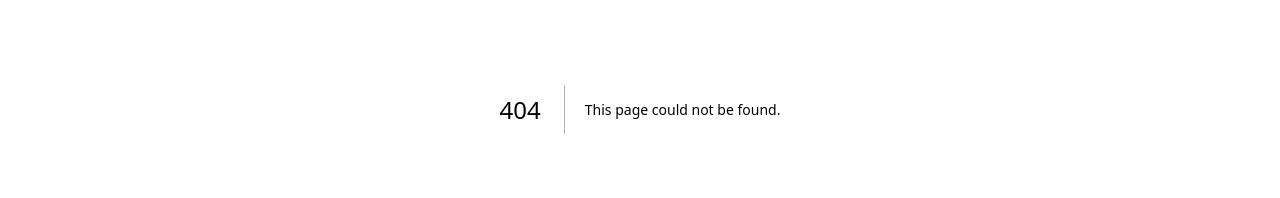
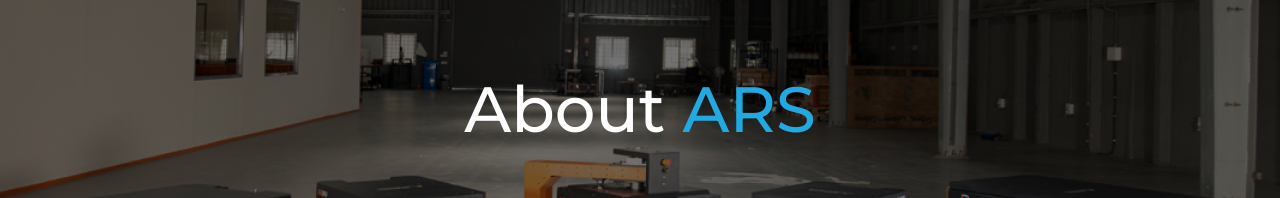
Before and after one commit to Advanced-Robotics-Systems/ars-landing-new, a Next.js app: page /about in a window 1280 px wide. Before the commit this address had no page. Shown: the part 387-585 px from the top of the page. Built offline with nearby package versions, Linux system fonts and the light colour scheme.

Commit message:
Added About page Hero section

```diff
--- /dev/null
+++ b/src/app/about/page.tsx
@@ -0,0 +1,9 @@
+import { AboutHero } from "@/sections";
+
+export default function About() {
+  return (
+    <main>
+      <AboutHero />
+    </main>
+  );
+}
--- /dev/null
+++ b/src/sections/about/about-hero.tsx
@@ -0,0 +1,21 @@
+import aboutHeroImage from "@/../../public/about/about-hero.png";
+
+const AboutHero = () => {
+  return (
+    <section
+      className="flex items-center justify-center h-[300px] md:h-[450px] lg:h-screen w-full padding-x"
+      style={{
+        backgroundImage: `linear-gradient(0deg, rgba(0, 0, 0, 0.55), rgba(0, 0, 0, 0.55)), url(${aboutHeroImage.src})`,
+        backgroundSize: "cover",
+        backgroundRepeat: "no-repeat",
+        backgroundPosition: "center",
+      }}
+    >
+      <h1 className="text-center text-4xl sm:text-5xl md:text-6xl lg:text-7xl text-white font-medium">
+        About <span className="text-cyan-blue">ARS</span>
+      </h1>
+    </section>
+  );
+};
+
+export default AboutHero;
--- a/src/sections/index.ts
+++ b/src/sections/index.ts
@@ -11,6 +11,9 @@ import Clients from "./home/clients";
 import Awards from "./home/awards";
 import MobileRobot from "./home/mobile-robot";
 
+// About sections
+import AboutHero from "./about/about-hero";
+
 export {
   Footer,
   Hero,
@@ -22,4 +25,5 @@ export {
   Clients,
   Awards,
   MobileRobot,
+  AboutHero,
 };
```
Also changed, not shown: public/about/about-hero.png (added), public/about/about-info.png (added).
